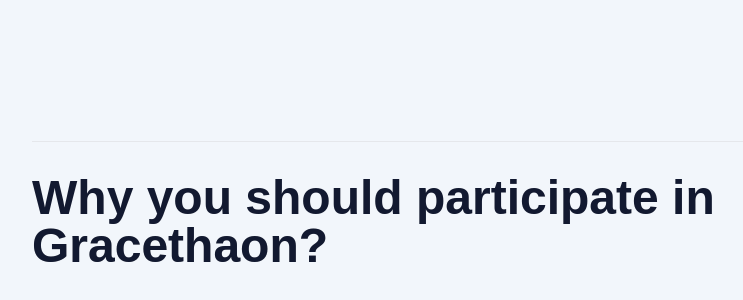
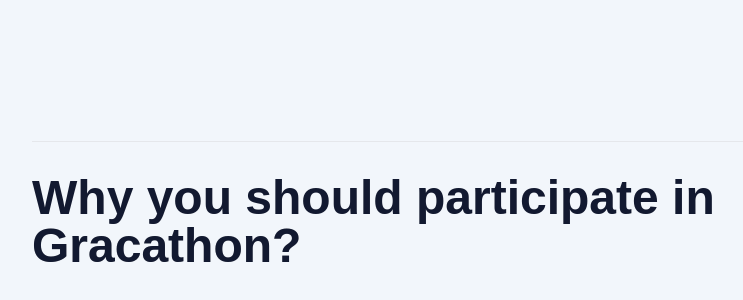
Before and after one commit to sujansince2003/GracathonWeb, a Next.js app: page / in a window 1280 px wide. Shown: the part 1351-1651 px from the top of the page, without its empty margins (48-791 px from the left). Built offline with nearby package versions, Linux system fonts and the light colour scheme.

Commit message:
fixed typo: Gracethon->Gracathon

```diff
--- a/src/components/Whyhack.tsx
+++ b/src/components/Whyhack.tsx
@@ -47,7 +47,7 @@
       <hr className="h-px my-8 bg-gray-200 border-0 dark:bg-gray-700"></hr>
       <div className="max-w-3xl space-y-3">
         <h2 className="font-noto-sans bg-clip-text text-[#121930] bg-gradient-to-b from-white to-[#AAAAAA] font-orbitron z-10 mb-6 text-4xl font-semibold sm:text-5xl">
-          Why you should participate in Gracethaon?
+          Why you should participate in Gracathon?
         </h2>
         {/* <p className="z-10 font-noto-sans text-xl text-[#121930]">
           Hack SRM is a 24-hour hackathon where you can build your dream project
```
